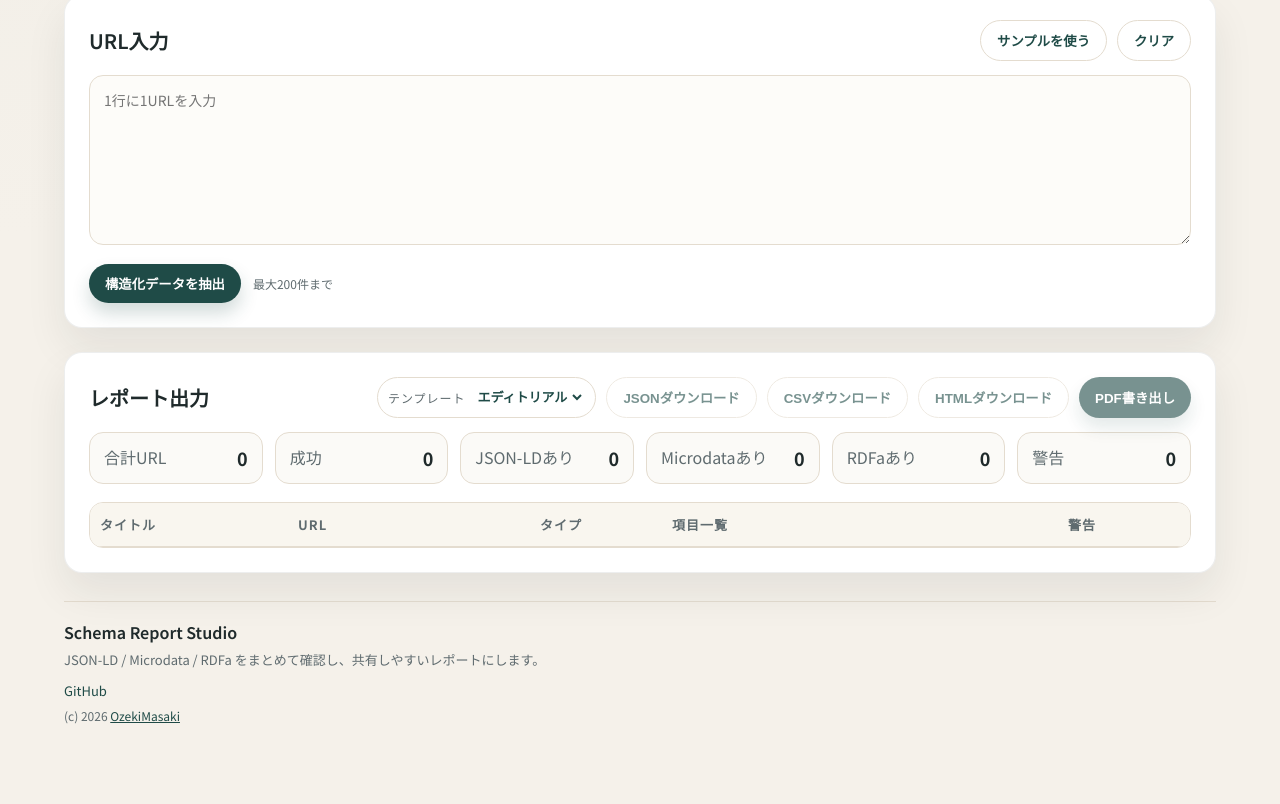
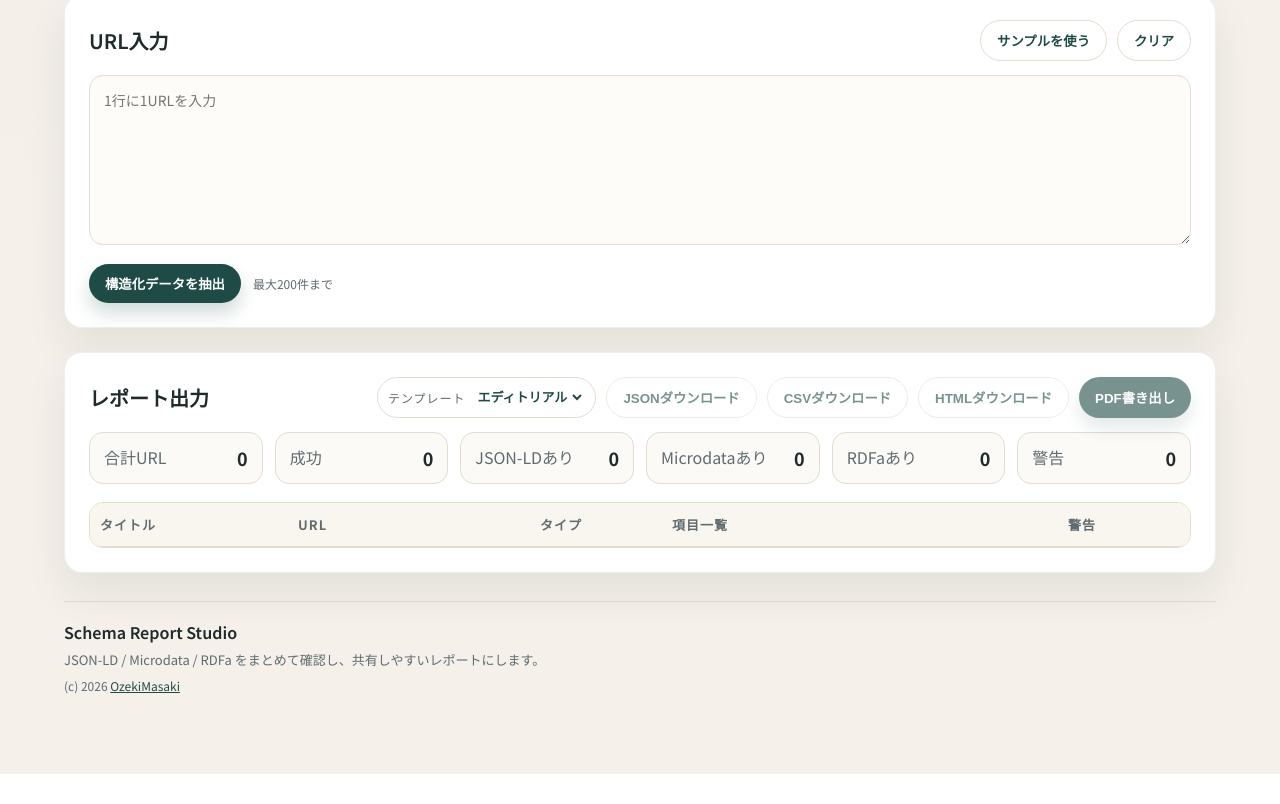
Before and after one commit to ozekimasaki/schema-report-studio, a React (Vite) app in the folder client/: page / in a window 1280 px wide. Shown: the part 494-1298 px from the top of the page. After the commit the page ends 1268 px from the top, so only its background shows below. Built offline with nearby package versions, Linux system fonts and the light colour scheme.

Commit message:
Remove redundant GitHub footer link

```diff
--- a/client/src/components/Footer.jsx
+++ b/client/src/components/Footer.jsx
@@ -4,11 +4,6 @@ export default function Footer({ copy, githubUrl }) {
       <div className="footer-brand">Schema Report Studio</div>
       <div className="footer-note">
         {copy.footer.note}
-      </div>
-      <div className="footer-links">
-        <a href={githubUrl} target="_blank" rel="noreferrer">
-          {copy.footer.githubLabel}
-        </a>
       </div>
       <div className="footer-copy">
         (c) {new Date().getFullYear()}{" "}
--- a/client/src/styles.css
+++ b/client/src/styles.css
@@ -498,16 +498,6 @@ td:nth-child(5) {
   max-width: 540px;
 }
 
-.footer-links a {
-  font-size: 13px;
-  color: var(--primary);
-  text-decoration: none;
-}
-
-.footer-links a:hover {
-  text-decoration: underline;
-}
-
 .footer-copy {
   font-size: 12px;
   color: var(--muted);
```
